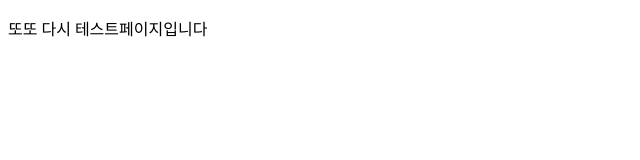
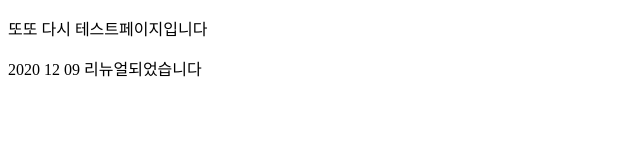
Before and after one commit to amanda-yoo/test-server, a plain HTML site: page index.html in a window 1280 px wide. Shown: the whole page, without its empty margins (0-640 px from the left). Drawn offline with Linux system fonts and the light colour scheme.

Commit message:
Update index.html

```diff
--- a/index.html
+++ b/index.html
@@ -7,5 +7,6 @@
 </head>
 <body>
     <p>또또 다시 테스트페이지입니다</p>
+    <p>2020 12 09 리뉴얼되었습니다</p>
 </body>
 </html>
```
